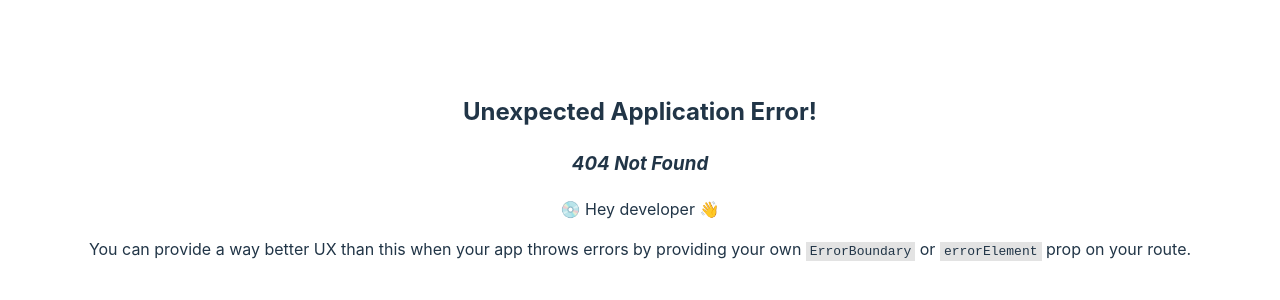
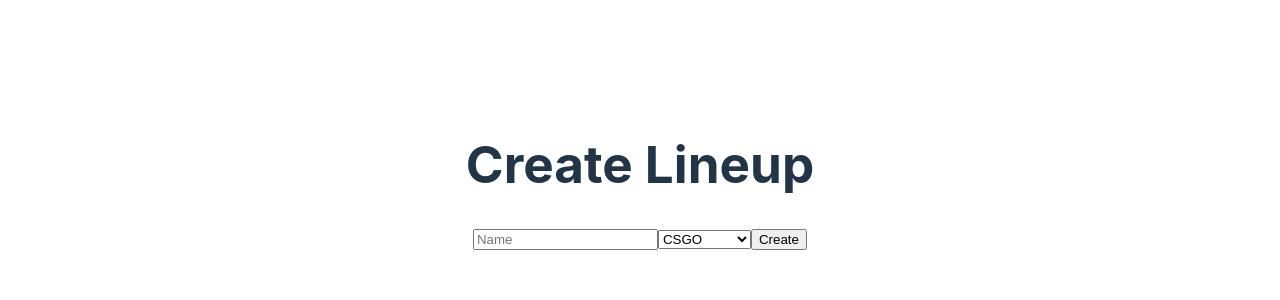
Before and after one commit to fbenfraj/ChainSquad, a React (Vite) app in the folder frontend/: page /squads/1/lineups/create in a window 1280 px wide. Before the commit this address had no page. Shown: the part 224-524 px from the top of the page. Built offline with nearby package versions, Linux system fonts and the light colour scheme.

Commit message:
Add Lineups logic (view and create)

```diff
--- a/frontend/package.json
+++ b/frontend/package.json
@@ -20,10 +20,10 @@
     "react-router-dom": "^6.11.1"
   },
   "devDependencies": {
+    "@mui/types": "^7.2.4",
     "@types/react": "^18.0.28",
     "@types/react-dom": "^18.0.11",
     "@types/react-router-dom": "^5.3.3",
-    "@mui/types": "^7.2.4",
     "@typescript-eslint/eslint-plugin": "^5.57.1",
     "@typescript-eslint/parser": "^5.57.1",
     "@vitejs/plugin-react-swc": "^3.0.0",
--- /dev/null
+++ b/frontend/src/pages/Lineup/Create.tsx
@@ -0,0 +1,65 @@
+import { useNavigate, useParams } from "react-router-dom";
+import { createLineup } from "../../services/lineupApi";
+import { useReducer } from "react";
+
+const initialState = {
+  name: "",
+  game: "",
+};
+
+const reducer = (state: Lineup, action: CreateLineupAction) => {
+  switch (action.type) {
+    case "field": {
+      return {
+        ...state,
+        [action.fieldName]: action.payload,
+      };
+    }
+    default:
+      return state;
+  }
+};
+
+export default function CreateLineupPage() {
+  const [lineup, dispatch] = useReducer(reducer, initialState);
+  const { squadId } = useParams<{ squadId: string }>();
+  const navigate = useNavigate();
+
+  const handleChange = (
+    e: React.ChangeEvent<HTMLInputElement | HTMLSelectElement>
+  ) => {
+    dispatch({
+      type: "field",
+      fieldName: e.target.name,
+      payload: e.target.value,
+    });
+  };
+
+  const handleSubmit = (e: React.FormEvent<HTMLFormElement>) => {
+    e.preventDefault();
+    createLineup(lineup);
+    navigate(`/squads/${squadId}`);
+  };
+
+  return (
+    <div>
+      <h1>Create Lineup</h1>
+      <form onSubmit={handleSubmit}>
+        <input
+          type="text"
+          name="name"
+          placeholder="Name"
+          onChange={handleChange}
+          value={lineup.name}
+        />
+        <select name="game" onChange={handleChange}>
+          <option value="CSGO">CSGO</option>
+          <option value="VALORANT">VALORANT</option>
+          <option value="DOTA2">DOTA2</option>
+          <option value="LOL">LOL</option>
+        </select>
+        <input type="submit" value="Create" />
+      </form>
+    </div>
+  );
+}
--- /dev/null
+++ b/frontend/src/pages/Lineup/View.tsx
@@ -0,0 +1,18 @@
+import { Link } from "react-router-dom";
+import { useParams } from "react-router-dom";
+
+export default function ViewLineupPage() {
+  const { squadId, lineupId } = useParams<{
+    squadId: string;
+    lineupId: string;
+  }>();
+
+  return (
+    <div>
+      <p>Lineup {lineupId}</p>
+      <Link to={`/squads/${squadId}`}>
+        <button>Go back to Squad {squadId}</button>
+      </Link>
+    </div>
+  );
+}
--- a/frontend/src/pages/Squad/Create.tsx
+++ b/frontend/src/pages/Squad/Create.tsx
@@ -1,5 +1,55 @@
-type Props = {};
+import { useNavigate } from "react-router-dom";
+import { createSquad } from "../../services/squadApi";
+import { useReducer } from "react";
 
-export default function CreateSquadPage({}: Props) {
-  return <div>Create</div>;
+const initialState = {
+  name: "",
+};
+
+const reducer = (state: Squad, action: CreateSquadAction) => {
+  switch (action.type) {
+    case "field": {
+      return {
+        ...state,
+        [action.fieldName]: action.payload,
+      };
+    }
+    default:
+      return state;
+  }
+};
+
+export default function CreateSquadPage() {
+  const [squad, dispatch] = useReducer(reducer, initialState);
+  const navigate = useNavigate();
+
+  const handleChange = (e: React.ChangeEvent<HTMLInputElement>) => {
+    dispatch({
+      type: "field",
+      fieldName: e.target.name,
+      payload: e.target.value,
+    });
+  };
+
+  const handleSubmit = (e: React.FormEvent<HTMLFormElement>) => {
+    e.preventDefault();
+    createSquad(squad);
+    navigate("/dashboard");
+  };
+
+  return (
+    <div>
+      <h1>Create Squad</h1>
+      <form onSubmit={handleSubmit}>
+        <input
+          type="text"
+          name="name"
+          placeholder="Name"
+          onChange={handleChange}
+          value={squad.name}
+        />
+        <input type="submit" value="Create" />
+      </form>
+    </div>
+  );
 }
--- a/frontend/src/pages/Squad/View.tsx
+++ b/frontend/src/pages/Squad/View.tsx
@@ -1,9 +1,30 @@
+import { Link } from "react-router-dom";
 import { useParams } from "react-router-dom";
 
-type Props = {};
+export default function ViewSquadPage() {
+  const { squadId } = useParams<{ squadId: string }>();
 
-export default function ViewSquadPage({}: Props) {
-  const { id } = useParams<{ id: string }>();
-
-  return <div>Squad {id} </div>;
+  return (
+    <div>
+      <p>Squad {squadId} lineups: </p>
+      <h2>Lineups</h2>
+      <ul>
+        <Link to={`/squads/${squadId}/lineups/1`}>
+          <li>Lineup 1</li>
+        </Link>
+        <Link to={`/squads/${squadId}/lineups/2`}>
+          <li>Lineup 2</li>
+        </Link>
+        <Link to={`/squads/${squadId}/lineups/3`}>
+          <li>Lineup 3</li>
+        </Link>
+      </ul>
+      <Link to={`/squads/${squadId}/lineups/create`}>
+        <button>Add lineup</button>
+      </Link>
+      <Link to={`/dashboard`}>
+        <button>Go back to Dashboard</button>
+      </Link>
+    </div>
+  );
 }
--- /dev/null
+++ b/frontend/src/services/lineupApi.ts
@@ -0,0 +1,3 @@
+export function createLineup(lineup: Lineup) {
+  console.log("createLineup:", lineup);
+}
--- /dev/null
+++ b/frontend/src/services/squadApi.ts
@@ -0,0 +1,3 @@
+export function createSquad(squad: Squad) {
+  console.log("createSquad:", squad);
+}
```
Also changed, not shown: frontend/src/App.tsx (+12 -2 lines), frontend/src/types/lineup.d.ts (added, +10 -0 lines), frontend/src/types/squad.d.ts (added, +9 -0 lines), 1 other file (tests, documents, lock files or other folders).
